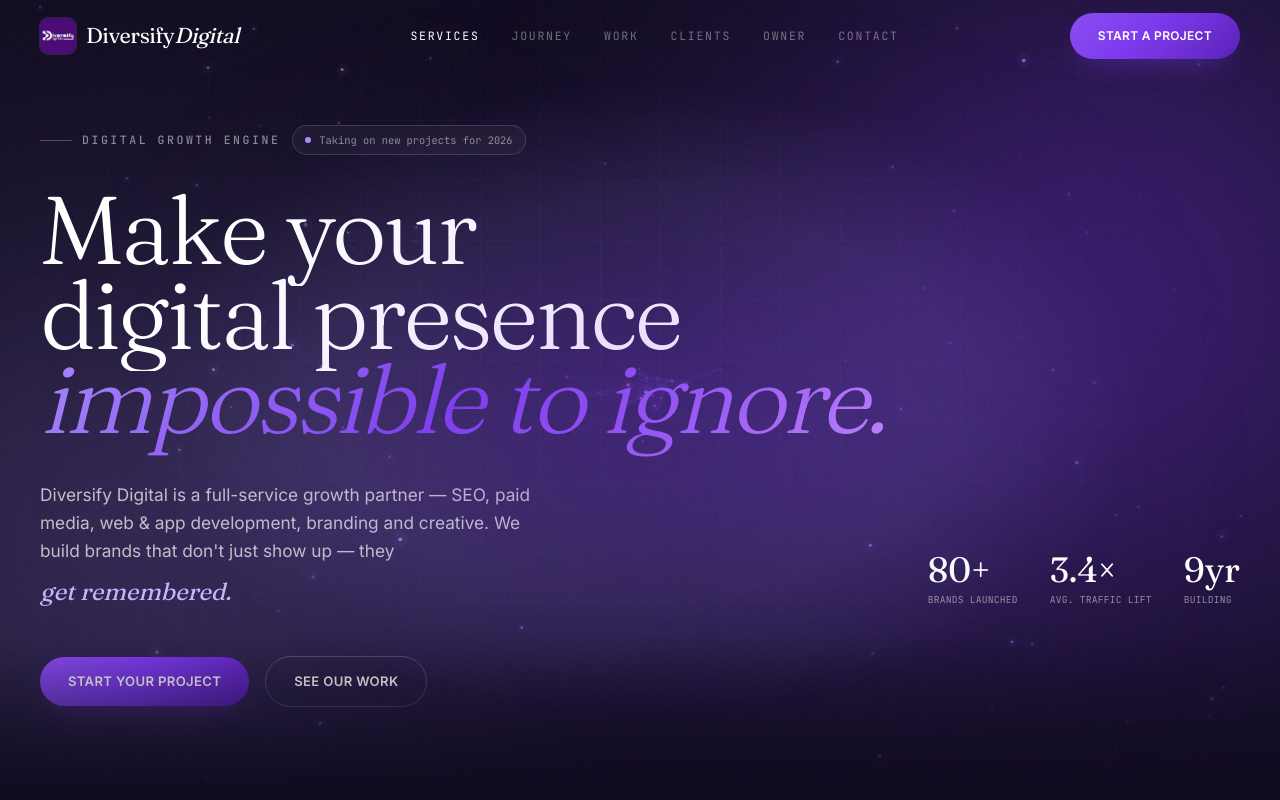
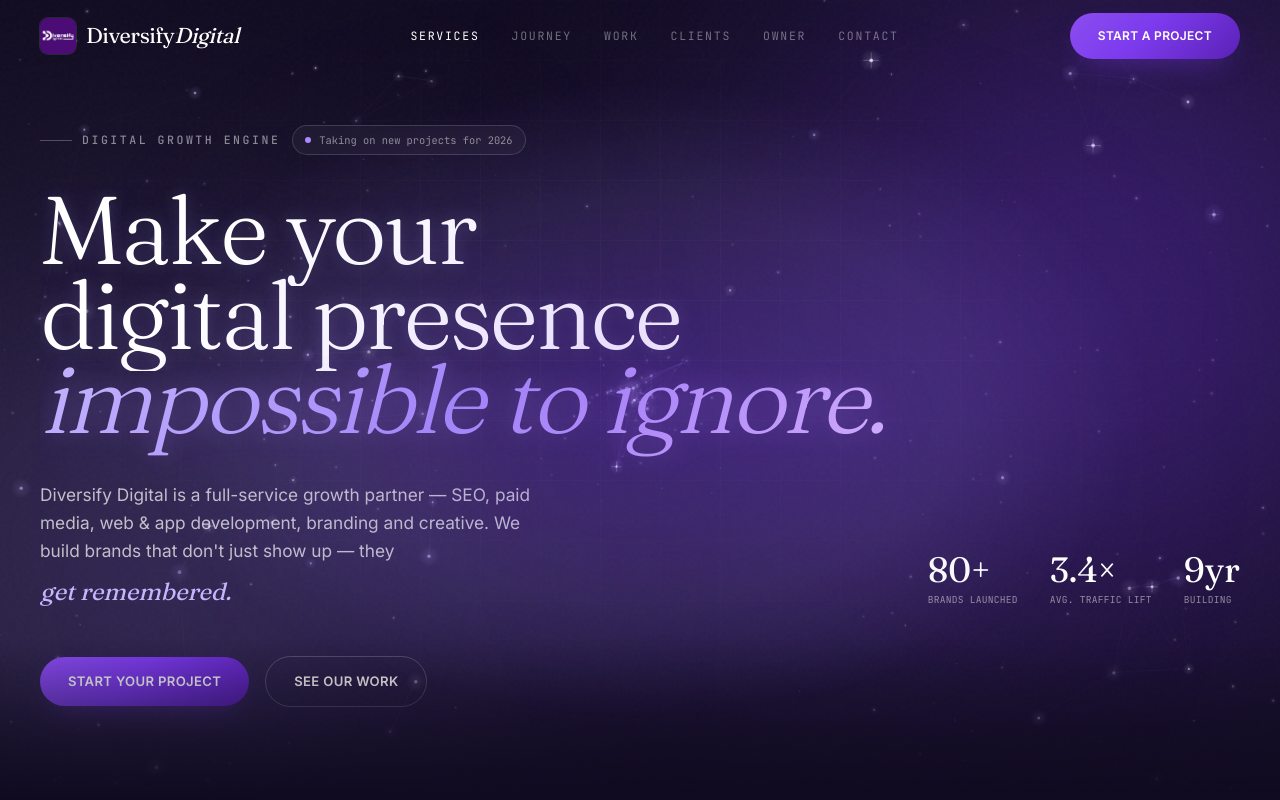
Before and after one commit to Jawad291505/DD-Agency, a Next.js app: page / in a window 1280 px wide. Shown: the top 800 px of the page. Built offline with nearby package versions, Linux system fonts and the light colour scheme.

Commit message:
fixed brightness

```diff
--- a/app/globals.css
+++ b/app/globals.css
@@ -186,10 +186,21 @@
 
     /* Gradient text */
     .text-gradient-violet {
-        background-image: linear-gradient(135deg, #a78bfa 0%, #7c3aed 50%, #c084fc 100%);
+        background-image: linear-gradient(135deg, #c4b5fd 0%, #a78bfa 50%, #d8b4fe 100%);
         -webkit-background-clip: text;
         background-clip: text;
         color: transparent;
+    }
+
+    /* Starry glow on headings — subtle */
+    .text-glow-soft {
+        text-shadow:
+            0 0 16px rgba(196, 181, 253, 0.2),
+            0 0 44px rgba(124, 58, 237, 0.14);
+    }
+
+    .text-glow-violet {
+        filter: drop-shadow(0 0 12px rgba(167, 139, 250, 0.32)) drop-shadow(0 0 34px rgba(124, 58, 237, 0.22));
     }
 
     .text-gradient-light {
--- a/components/sections/Hero.js
+++ b/components/sections/Hero.js
@@ -14,6 +14,7 @@ function ParticleCanvas() {
     const mouseRef = useRef({ x: 0.5, y: 0.5 })
     const scrollRef = useRef(0)
     const particlesRef = useRef([])
+    const brightRef = useRef([])
     const rafRef = useRef(null)
     const sizeRef = useRef({ w: 0, h: 0 })
     const visibleRef = useRef(true)
@@ -32,13 +33,24 @@ function ParticleCanvas() {
             canvas.height = h * dpr
             ctx.setTransform(dpr, 0, 0, dpr, 0, 0)
             sizeRef.current = { w, h }
-            const count = isMobile ? 25 : Math.min(Math.floor((w * h) / 8000), 100)
-            particlesRef.current = Array.from({ length: count }, () => ({
-                x: Math.random() * w, y: Math.random() * h,
-                vx: (Math.random() - 0.5) * 0.3, vy: (Math.random() - 0.5) * 0.3,
-                r: Math.random() * 1.5 + 0.5, alpha: Math.random() * 0.5 + 0.15,
-                pulse: Math.random() * Math.PI * 2,
-            }))
+            // Many more stars for a dense night-sky feel
+            const count = isMobile ? 70 : Math.min(Math.floor((w * h) / 2600), 320)
+            particlesRef.current = Array.from({ length: count }, () => {
+                // A few brighter "hero" stars amongst many faint ones
+                const bright = Math.random() > 0.82
+                return {
+                    x: Math.random() * w, y: Math.random() * h,
+                    vx: (Math.random() - 0.5) * 0.22, vy: (Math.random() - 0.5) * 0.22,
+                    r: bright ? Math.random() * 1.1 + 0.9 : Math.random() * 0.9 + 0.3,
+                    alpha: bright ? Math.random() * 0.25 + 0.4 : Math.random() * 0.28 + 0.14,
+                    pulse: Math.random() * Math.PI * 2,
+                    twinkle: Math.random() * 0.8 + 0.5, // gentle twinkle speed
+                    bright,
+                    // Cool star tint — mostly white/lavender, a few violet
+                    tint: Math.random() > 0.5 ? '255,255,255' : '210,196,255',
+                }
+            })
+            brightRef.current = particlesRef.current.filter((p) => p.bright)
         }
         resize()
         const onResize = () => resize()
@@ -70,37 +82,69 @@ function ParticleCanvas() {
             const scroll = scrollRef.current
             const time = performance.now() * 0.001
             const particles = particlesRef.current
-            // Connection lines — skip on mobile (O(n²) is the perf killer)
+
+            // Glowing stars use additive blending so overlaps get brighter
+            ctx.globalCompositeOperation = 'lighter'
+
+            // Constellation lines — only between the bright stars, so the
+            // O(n²) pass stays cheap even with a dense field.
             if (w >= 768) {
-                ctx.lineWidth = 0.5
-                for (let i = 0; i < particles.length; i++) {
-                    for (let j = i + 1; j < particles.length; j++) {
-                        const dx = particles[i].x - particles[j].x
-                        const dy = particles[i].y - particles[j].y
+                ctx.lineWidth = 0.6
+                const bright = brightRef.current
+                for (let i = 0; i < bright.length; i++) {
+                    for (let j = i + 1; j < bright.length; j++) {
+                        const a = bright[i], b = bright[j]
+                        const dx = a.x - b.x
+                        const dy = a.y - b.y
                         const dist = Math.sqrt(dx * dx + dy * dy)
-                        if (dist < 120) {
-                            ctx.strokeStyle = `rgba(139,92,246,${(1 - dist / 120) * 0.15})`
-                            ctx.beginPath(); ctx.moveTo(particles[i].x, particles[i].y)
-                            ctx.lineTo(particles[j].x, particles[j].y); ctx.stroke()
+                        if (dist < 150) {
+                            ctx.strokeStyle = `rgba(167,139,250,${(1 - dist / 150) * 0.15})`
+                            ctx.beginPath(); ctx.moveTo(a.x, a.y)
+                            ctx.lineTo(b.x, b.y); ctx.stroke()
                         }
                     }
                 }
             }
+
             particles.forEach((p) => {
                 const mx = mouse.x * w, my = mouse.y * h
                 const dmx = mx - p.x, dmy = my - p.y
                 const md = Math.sqrt(dmx * dmx + dmy * dmy)
                 if (md < 200) { const f = ((200 - md) / 200) * 0.008; p.vx += dmx * f; p.vy += dmy * f }
                 p.vx += (Math.random() - 0.5) * scroll * 0.02; p.vy += scroll * 0.01
-                p.vx *= 0.99; p.vy *= 0.99; p.x += p.vx; p.y += p.vy; p.pulse += 0.02
+                p.vx *= 0.99; p.vy *= 0.99; p.x += p.vx; p.y += p.vy
+                p.pulse += 0.02
                 if (p.x < 0) p.x = w; if (p.x > w) p.x = 0
                 if (p.y < 0) p.y = h; if (p.y > h) p.y = 0
-                const pa = p.alpha * (0.7 + 0.3 * Math.sin(p.pulse + time))
-                ctx.beginPath(); ctx.arc(p.x, p.y, p.r * 4, 0, Math.PI * 2)
-                ctx.fillStyle = `rgba(139,92,246,${pa * 0.12})`; ctx.fill()
+
+                // Twinkle — gentle, shallow shimmer (stays mostly steady)
+                const tw = 0.7 + 0.3 * Math.sin(p.pulse * p.twinkle + time)
+                const pa = Math.min(1, p.alpha * tw)
+
+                // Soft outer glow halo
+                const glow = ctx.createRadialGradient(p.x, p.y, 0, p.x, p.y, p.r * (p.bright ? 6 : 4))
+                glow.addColorStop(0, `rgba(${p.tint},${pa * 0.32})`)
+                glow.addColorStop(1, `rgba(${p.tint},0)`)
+                ctx.fillStyle = glow
+                ctx.beginPath(); ctx.arc(p.x, p.y, p.r * (p.bright ? 6 : 4), 0, Math.PI * 2); ctx.fill()
+
+                // Solid core
                 ctx.beginPath(); ctx.arc(p.x, p.y, p.r, 0, Math.PI * 2)
-                ctx.fillStyle = `rgba(196,181,253,${pa})`; ctx.fill()
+                ctx.fillStyle = `rgba(${p.tint},${pa})`; ctx.fill()
+
+                // Sparkle cross on the brightest stars when they peak
+                if (p.bright && tw > 0.95) {
+                    const len = p.r * 4 * (tw - 0.95) / 0.05
+                    ctx.strokeStyle = `rgba(255,255,255,${(tw - 0.95) / 0.05 * 0.3})`
+                    ctx.lineWidth = 0.7
+                    ctx.beginPath()
+                    ctx.moveTo(p.x - len, p.y); ctx.lineTo(p.x + len, p.y)
+                    ctx.moveTo(p.x, p.y - len); ctx.lineTo(p.x, p.y + len)
+                    ctx.stroke()
+                }
             })
+
+            ctx.globalCompositeOperation = 'source-over'
             rafRef.current = requestAnimationFrame(draw)
         }
         rafRef.current = requestAnimationFrame(draw)
@@ -175,14 +219,14 @@ export default function Hero() {
 
                 <h1 className="mt-6 sm:mt-8 display text-[clamp(2.4rem,7.5vw,7.5rem)] leading-[0.88] tracking-[-0.03em]">
                     <span className="block overflow-hidden pb-[0.15em] -mb-[0.15em]">
-                        <motion.span custom={0} variants={line} initial="hidden" animate="show" className="block text-white">Make your</motion.span>
+                        <motion.span custom={0} variants={line} initial="hidden" animate="show" className="block text-white text-glow-soft">Make your</motion.span>
                     </span>
                     <span className="block overflow-hidden pb-[0.15em] -mb-[0.15em]">
-                        <motion.span custom={1} variants={line} initial="hidden" animate="show" className="block text-white">digital presence</motion.span>
+                        <motion.span custom={1} variants={line} initial="hidden" animate="show" className="block text-white text-glow-soft">digital presence</motion.span>
                     </span>
                     <span className="block overflow-hidden pb-[0.4em] -mb-[0.4em]">
                         <motion.span custom={2} variants={line} initial="hidden" animate="show" className="block">
-                            <span className="italic text-gradient-violet">impossible to ignore.</span>
+                            <span className="italic text-gradient-violet text-glow-violet">impossible to ignore.</span>
                         </motion.span>
                     </span>
                 </h1>
```
